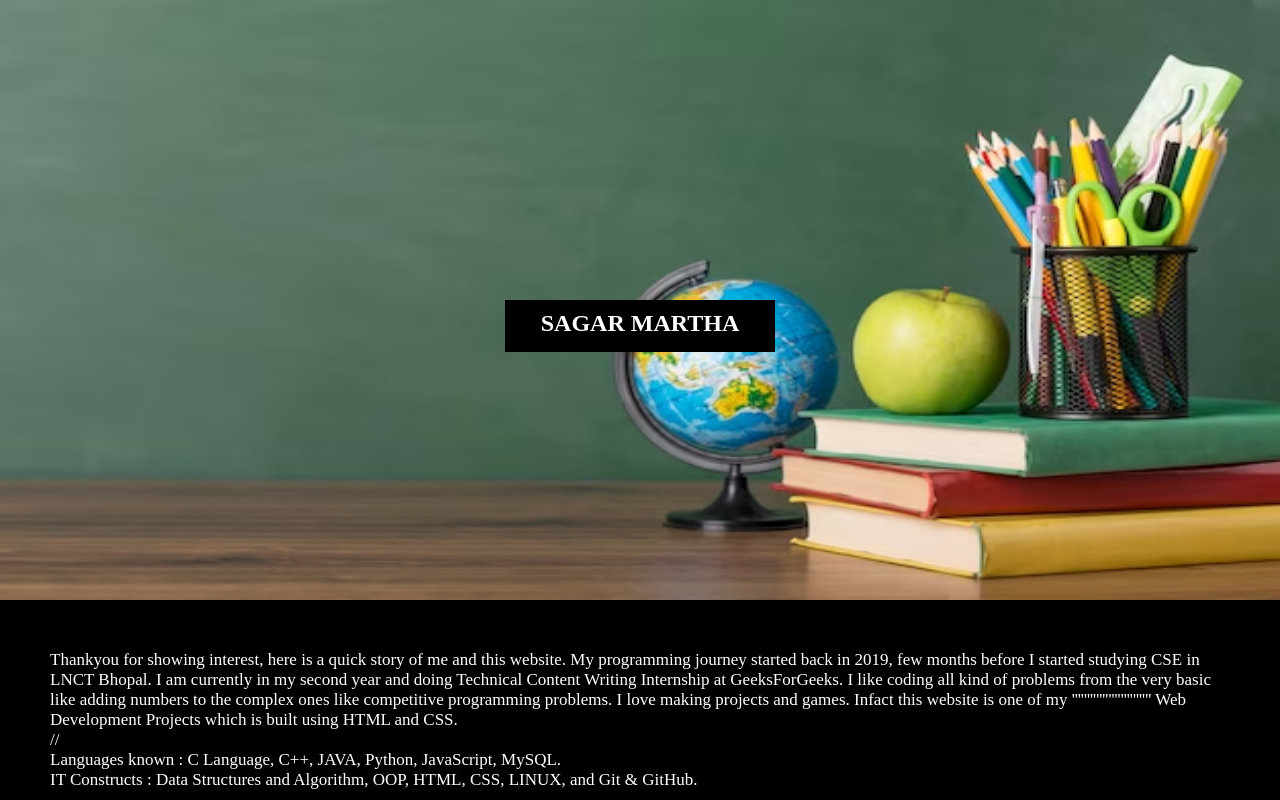
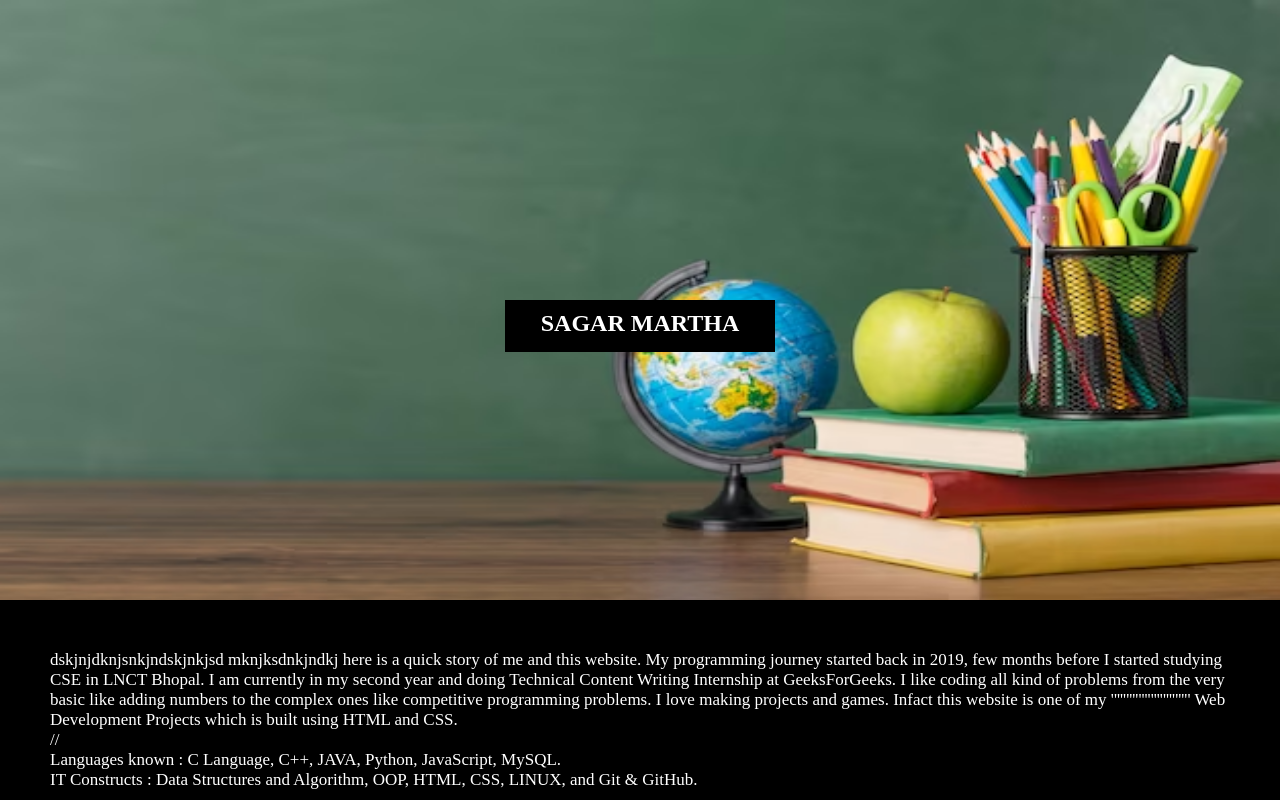
Before and after one commit to sagarmartha/myworks, a plain HTML site: page 1.html in a window 1280 px wide. Shown: the top 800 px of the page. Drawn offline with Linux system fonts and the light colour scheme.

Commit message:
1 html changed

```diff
--- a/1.html
+++ b/1.html
@@ -14,7 +14,8 @@
     <!--Content of first parallax -->
     <div class="para-1">
         <p>
-            Thankyou for showing interest,
+            dskjnjdknjsnkjndskjnkjsd
+            mknjksdnkjndkj
             here is a quick story of me and
             this website. My programming
             journey started back in 2019,
```
